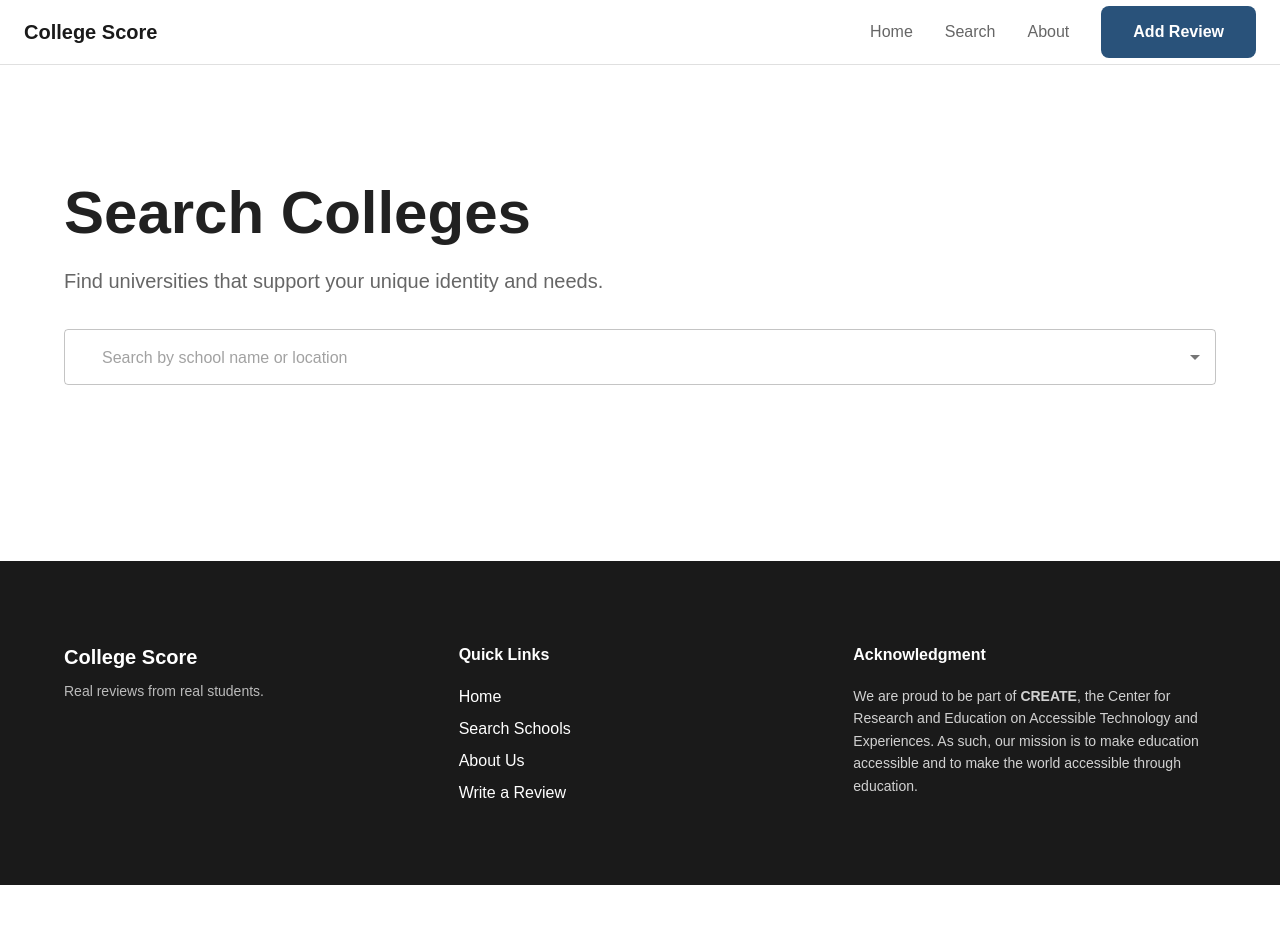
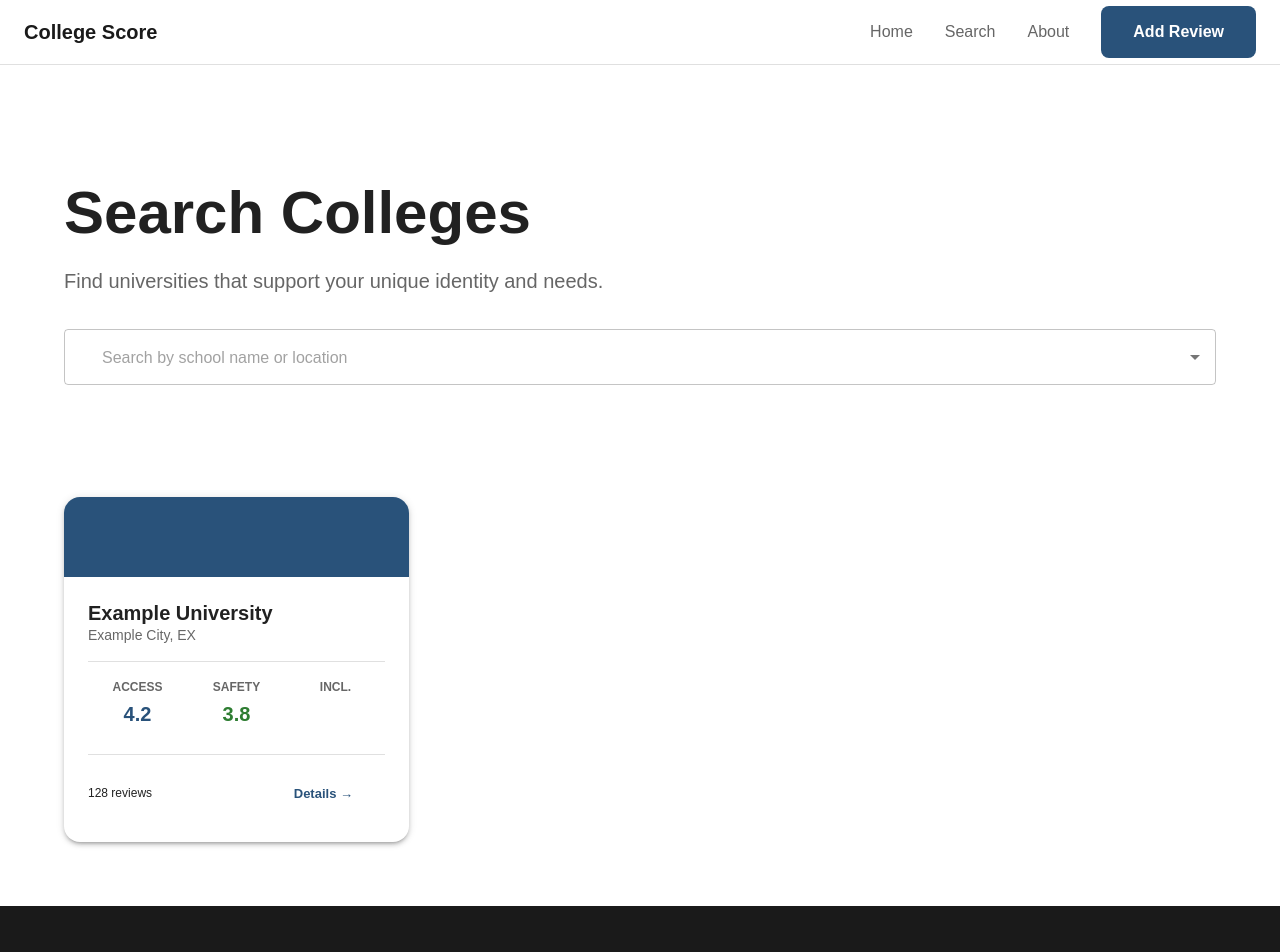
Before and after one commit to collegescore/frontend, a Next.js app: page /search in a window 1280 px wide. Shown: the top 952 px of the page. Before the commit the page ends 885 px from the top, so only its background shows below. Built offline with nearby package versions, Linux system fonts and the light colour scheme; some icons are missing; what @mui/material-nextjs would draw is missing.

Commit message:
import mui elements and apply

```diff
--- a/src/app/search/page.tsx
+++ b/src/app/search/page.tsx
@@ -10,6 +10,16 @@ export default function SearchPage() {
   return (
     <Container id="search-page" sx={{ mt: 4, mb: 8 }}>
       <SearchHero />
+      <CollegeCard college={{
+          id: "1",
+          name: "Example University",
+          city: "Example City",
+          state: "EX",
+          accessibility: 4.2,
+          safety: 3.8,
+          inclusivity: 4.5,
+          reviewCount: 128,
+      }} />
     </Container>
   );
 }
--- a/src/components/common/CollegeCard.tsx
+++ b/src/components/common/CollegeCard.tsx
@@ -1,7 +1,16 @@
-import React from 'react';
+import React from "react";
+import {
+  Card,
+  CardContent,
+  Typography,
+  Box,
+  Divider,
+  Button,
+  Link
+} from "@mui/material";
 
 interface College {
-  id: string;
+  id: number | string;
   name: string;
   city: string;
   state: string;
@@ -12,85 +21,108 @@ interface College {
 }
 
 const CollegeCard = ({ college }: { college: College }) => {
-  const slug = college.name.replace(/\s+/g, '-').toLowerCase();
-
   return (
-    <li>
-      <article
-        className="group relative flex h-full flex-col overflow-hidden rounded-xl border border-gray-200 bg-white shadow-sm transition-all hover:shadow-md"
-        aria-labelledby={`name-${college.id}`}
+    <Card
+      component="article"
+      sx={{
+        maxWidth: 345,
+        borderRadius: 4, // 16px
+        overflow: 'hidden',
+        boxShadow: 3,
+        '&:hover': { boxShadow: 6 }
+      }}
     >
-        {/* Top section using the theme's primary color */}
-        <div
-          className="h-16 w-full bg-primary"
+      {/* Top section using Theme Primary Color */}
+      <Box
         role="presentation"
-          aria-hidden="true"
+        sx={{
+          height: 80,
+          bgcolor: 'primary.main'
+        }}
       />
 
-        <div className="flex flex-1 flex-col p-5">
+      <CardContent sx={{ p: 3 }}>
         <header>
-            <h3
-              id={`name-${college.id}`}
-              className="text-xl font-bold tracking-tight text-gray-900"
+          <Typography
+            variant="h6"
+            component="h3"
+            sx={{ fontWeight: 'bold', lineHeight: 1.2 }}
           >
             {college.name}
-            </h3>
-            <p className="mt-1 text-sm text-gray-600">
-              <span className="sr-only">Location: </span>
+          </Typography>
+          <Typography variant="body2" color="text.secondary">
+            <span style={{ clip: 'path(0 0 0 0)', position: 'absolute', width: 1, height: 1, overflow: 'hidden' }}>
+              Location:
+            </span>
             {college.city}, {college.state}
-            </p>
+          </Typography>
         </header>
 
-          <hr className="my-5 border-gray-100" aria-hidden="true" />
+        <Divider sx={{ my: 2 }} aria-hidden="true" />
 
         {/* Semantic Description List for Ratings */}
-          <dl className="grid grid-cols-3 gap-4 text-center">
-            <div className="flex flex-col">
-              <dt className="order-2 text-xs font-medium uppercase tracking-wide text-gray-500">Access</dt>
-              <dd className="order-1 text-2xl font-bold text-primary">{college.accessibility}</dd>
-            </div>
-            <div className="flex flex-col">
-              <dt className="order-2 text-xs font-medium uppercase tracking-wide text-gray-500">Safety</dt>
-              <dd className="order-1 text-2xl font-bold text-primary">{college.safety}</dd>
-            </div>
-            <div className="flex flex-col">
-              <dt className="order-2 text-xs font-medium uppercase tracking-wide text-gray-500">Incl.</dt>
-              <dd className="order-1 text-2xl font-bold text-primary">{college.inclusivity}</dd>
-            </div>
-          </dl>
+        <Box
+          component="dl"
+          sx={{
+            display: 'grid',
+            gridTemplateColumns: '1fr 1fr 1fr',
+            textAlign: 'center',
+            m: 0
+          }}
+        >
+          <Box sx={{ display: 'flex', flexDirection: 'column' }}>
+            <Typography component="dt" variant="caption" sx={{ fontWeight: 'bold', color: 'text.secondary', textTransform: 'uppercase' }}>
+              Access
+            </Typography>
+            <Typography component="dd" variant="h6" sx={{ fontWeight: 'bold', color: 'primary.main', m: 0 }}>
+              {college.accessibility}
+            </Typography>
+          </Box>
+          <Box sx={{ display: 'flex', flexDirection: 'column' }}>
+            <Typography component="dt" variant="caption" sx={{ fontWeight: 'bold', color: 'text.secondary', textTransform: 'uppercase' }}>
+              Safety
+            </Typography>
+            <Typography component="dd" variant="h6" sx={{ fontWeight: 'bold', color: 'success.main', m: 0 }}>
+              {college.safety}
+            </Typography>
+          </Box>
+          <Box sx={{ display: 'flex', flexDirection: 'column' }}>
+            <Typography component="dt" variant="caption" sx={{ fontWeight: 'bold', color: 'text.secondary', textTransform: 'uppercase' }}>
+              Incl.
+            </Typography>
+            <Typography component="dd" variant="h6" sx={{ fontWeight: 'bold', color: 'secondary.main', m: 0 }}>
+              {college.inclusivity}
+            </Typography>
+          </Box>
+        </Box>
 
-          <footer className="mt-auto pt-6">
-            <div className="flex items-center justify-between border-t border-gray-50 pt-4">
-              <p className="text-sm font-medium text-gray-700">
-                <span className="sr-only">Total reviews: </span>
-                {college.reviewCount} {college.reviewCount === 1 ? 'review' : 'reviews'}
-              </p>
-              <a
-                href={`/colleges/${slug}`}
-                className="inline-flex items-center text-sm font-bold text-primary hover:underline focus:outline-none focus:ring-2 focus:ring-primary focus:ring-offset-2 rounded"
+        <Box
+          component="footer"
+          sx={{
+            mt: 3,
+            pt: 2,
+            borderTop: '1px solid',
+            borderColor: 'divider',
+            display: 'flex',
+            justifyContent: 'space-between',
+            alignItems: 'center'
+          }}
         >
-                View Details
-                <span className="sr-only"> for {college.name}</span>
-                <span className="ml-1" aria-hidden="true">→</span>
-              </a>
-            </div>
-          </footer>
-        </div>
-      </article>
-    </li>
-  );
-};
-
-// The Grid Wrapper
-export const CollegeGrid = ({ colleges }: { colleges: College[] }) => {
-  return (
-    <section aria-label="College search results">
-      <ul className="grid grid-cols-1 gap-6 sm:grid-cols-2 lg:grid-cols-3">
-        {colleges.map((college) => (
-          <CollegeCard key={college.id} college={college} />
-        ))}
-      </ul>
-    </section>
+          <Typography variant="caption" sx={{ fontWeight: 500 }}>
+            {college.reviewCount} reviews
+          </Typography>
+          <Button
+            size="small"
+            variant="text"
+            component={Link}
+            href={`/colleges/${college.id}`}
+            sx={{ fontWeight: 'bold' }}
+          >
+            Details →
+          </Button>
+        </Box>
+      </CardContent>
+    </Card>
   );
 };
 
```
Lines whose indentation alone changed are shown as unchanged.
